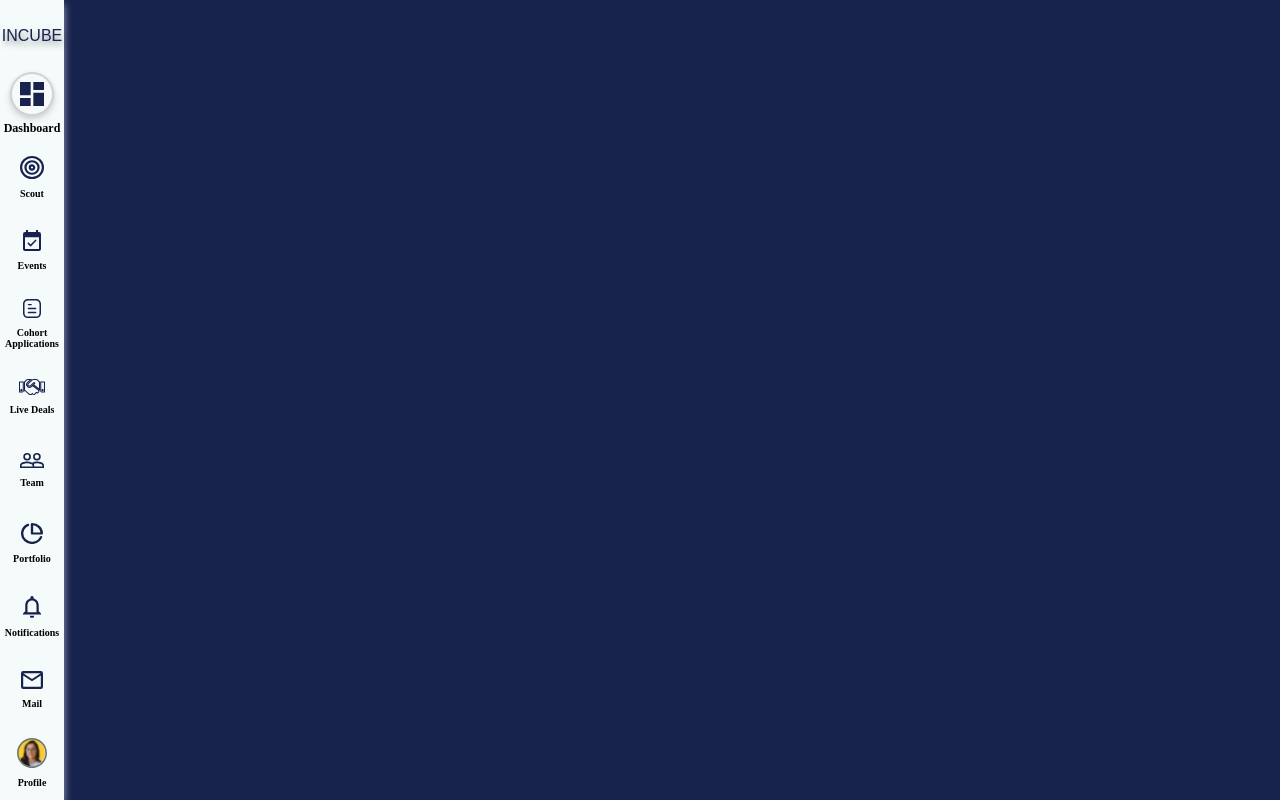
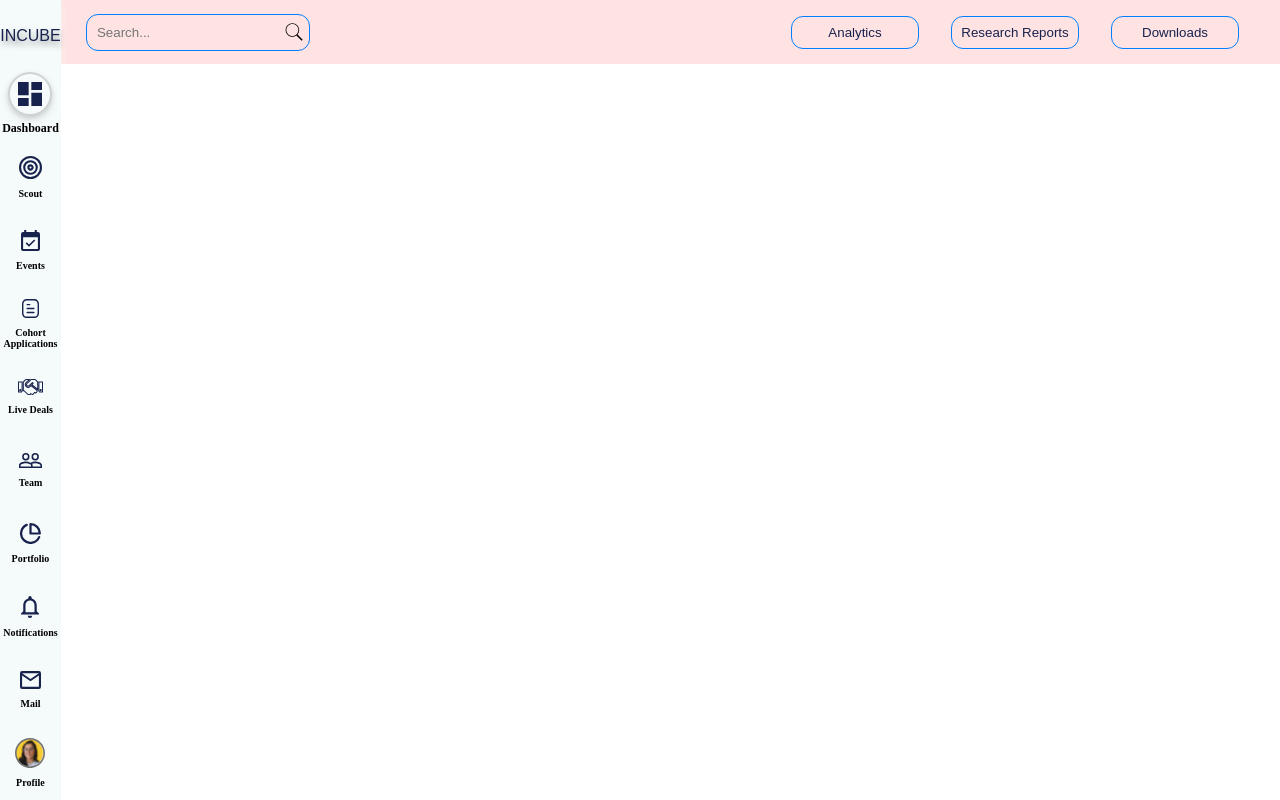
Before and after one commit to Sameer-mishra1/Incube-Dashboard, a React (Create React App) app: page /dashboard in a window 1280 px wide. Built offline with nearby package versions, Linux system fonts and the light colour scheme.

Commit message:
Header added, color intentially wrong, otherwise 255*3, 0.16, yet to do: make searchbar clickable and wrap sidebar and Header in one component with included CSS and divs

```diff
--- /dev/null
+++ b/src/Components/Button/Button.js
@@ -0,0 +1,9 @@
+import styles from './Button.module.css'
+
+const Button = (props) => {
+    return (
+        <button className={styles.button}>{props.children}</button>
+    )
+}
+
+export default Button;
--- /dev/null
+++ b/src/Components/Button/Button.module.css
@@ -0,0 +1,11 @@
+.button {
+    align-items: center;
+    color: #17224d;
+    width: 8rem;
+    padding: 0.5rem 0.5rem;
+    max-height: 50%;
+    border-radius: 12px;
+    border: 1px solid #007fff;
+    background: transparent;
+    margin: 1rem;
+}
--- /dev/null
+++ b/src/Components/Header/Header.js
@@ -0,0 +1,22 @@
+import Button from "../Button/Button";
+import SearchBar from "../SearchBar/SearchBar";
+import styles from "./Header.module.css";
+
+const Header = () => {
+  return (
+    <>
+      <div className={styles.headerContainer}>
+        <div className={styles.searchBarContainer}>
+            <SearchBar />
+        </div>
+        <div className={styles.buttonContainer}>
+          <Button>Analytics</Button>
+          <Button>Research Reports</Button>
+          <Button>Downloads</Button>
+        </div>
+      </div>
+    </>
+  );
+};
+
+export default Header;
--- /dev/null
+++ b/src/Components/Header/Header.module.css
@@ -0,0 +1,22 @@
+.headerContainer {
+    display: flex;
+    align-items: center;
+    justify-content: flex-end;
+    width: 100vw;
+    height: 8vh;
+    background-color: rgba(255, 83, 83, 0.16);
+
+}
+
+.buttonContainer {
+    width: 50%;
+    display: flex;
+    justify-content: flex-end;
+    margin-right: 25px;
+}
+
+.searchBarContainer {
+    width: 50%;
+    display: flex;
+    margin-left: 25px;
+}
--- a/src/Components/Pages/Dashboard/Dashboard.js
+++ b/src/Components/Pages/Dashboard/Dashboard.js
@@ -1,13 +1,16 @@
+import Header from "../../Header/Header";
 import Sidebar from "../../Sidebar/Sidebar";
 import styles from "./Dashboard.module.css";
 
 const Dashboard = () => {
   return (
-    <>
-      <div className={styles.container}>
-        <Sidebar />
+    <div className={styles.dashboardContainer}>
+      <Sidebar />
+        <Header />
+      <div className={styles.mainContent}>
+      {/* Content as in whatever will be in Dashboard */}
       </div>
-    </>
+    </div>
   );
 };
 
--- a/src/Components/Pages/Dashboard/Dashboard.module.css
+++ b/src/Components/Pages/Dashboard/Dashboard.module.css
@@ -1,7 +1,16 @@
 body {
     color: #fff;
+    background-color: #fff;
 }
 
 /* img {
     width: 2rem;
 } */
+
+.dashboardContainer {
+    display: flex;
+  }
+
+  .mainContent {
+    flex: 1; /* Allow the main content to expand and fill the available space */
+  }
--- /dev/null
+++ b/src/Components/SearchBar/SearchBar.js
@@ -0,0 +1,16 @@
+import styles from "./SearchBar.module.css";
+import searchIcon from '../../assets/Icons/icons8-search.svg'
+
+const SearchBar = () => {
+  return (
+    <div className={styles.searchContainer}>
+      <input
+        type="text"
+        className={styles.searchInput}
+        placeholder="Search..."
+      ></input>
+    </div>
+  );
+};
+
+export default SearchBar;
--- /dev/null
+++ b/src/Components/SearchBar/SearchBar.module.css
@@ -0,0 +1,17 @@
+.searchContainer {
+    display: flex;
+    align-items: center;
+    border: 1px solid #007fff;
+    border-radius: 12px;
+    padding: 5px;
+  }
+
+  .searchInput {
+    border: none;
+    outline: none;
+    padding: 5px;
+    border-radius: 5px;
+    background: url('../../assets//Icons//icons8-search.svg') no-repeat right center; /* Add background image */
+    background-size: 20px 20px; /* Adjust size of the background image */
+    padding-right: 30px; /* Leave space for the icon */
+  }
```
Also changed, not shown: src/assets/Icons/icons8-search.svg (added).
